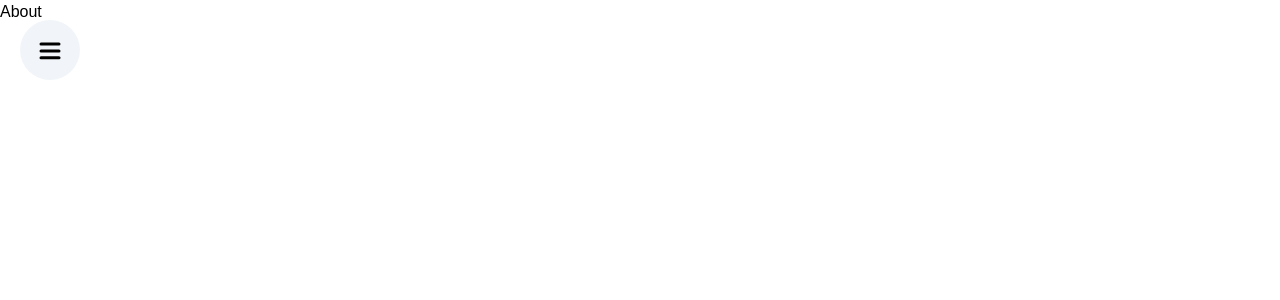
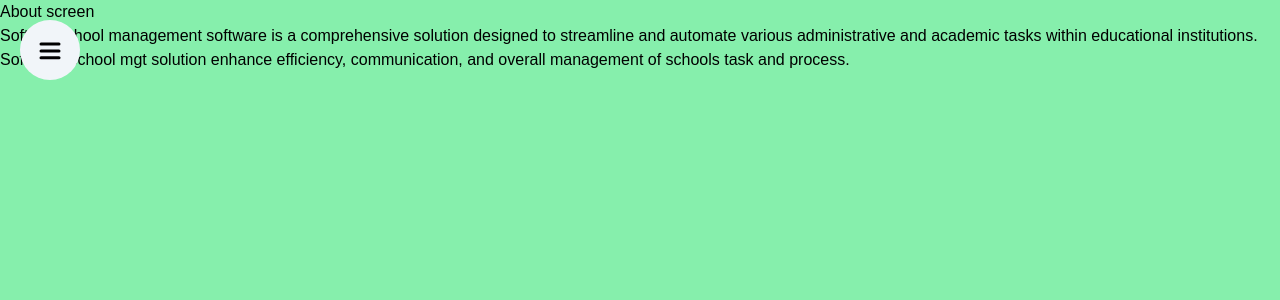
Before and after one commit to DavOlufuwa/softnet-tech, a React (Vite) app: page /about in a window 1280 px wide. Shown: the top 300 px of the page. Built offline with nearby package versions, Linux system fonts and the light colour scheme.

Commit message:
started on the animations

```diff
--- a/src/App.jsx
+++ b/src/App.jsx
@@ -5,8 +5,8 @@ import AnimatedPages from "./pages/AnimatedPages";
 import Sidebar from "./components/sidebar/Sidebar";
 
 function App() {
-
   return (
+    <div className="py-24 px-12 lg:px-48">
       <SnackbarProvider
         maxSnack={1}
         anchorOrigin={{ vertical: "top", horizontal: "center" }}
@@ -16,6 +16,7 @@ function App() {
           <AnimatedPages />
         </Router>
       </SnackbarProvider>
+    </div>
   );
 }
 
--- a/src/index.css
+++ b/src/index.css
@@ -12,7 +12,7 @@
     scroll-behavior: smooth;
   }
 
-  html {
+  html, body {
     font-family: "Roslindale Display Condensed", sans-serif;
   }
 
--- a/src/pages/About.jsx
+++ b/src/pages/About.jsx
@@ -1,8 +1,38 @@
-import transition from "../transition";
-
+import { motion as m } from "framer-motion";
 
 const About = () => {
-  return <div>About</div>;
+  return (
+    <>
+      <m.div
+        className="min-h-screen text-gray-900 absolute z-10 top-0 left-0 w-full h-full px:16 lg:px-48"
+        initial={{ y: "100%" }}
+        animate={{ y: "-100%" }}
+        transition={{ duration: 2 }}
+        exit={{ opacity: 0 }}
+      >
+        <img
+          className=""
+          src="https://images.pexels.com/photos/1906658/pexels-photo-1906658.jpeg?auto=compress&cs=tinysrgb&w=1260&h=750&dpr=1"
+        />
+      </m.div>
+      <m.div
+        className="bg-green-300 absolute h-full w-full z-3 top-0 left-0 bottom-0 right-0"
+        initial={{ opacity: 0 }}
+        animate={{ opacity: 1 }}
+        transition={{ delay: 1.25, duration: 1 }}
+        exit={{ y: "-100%", transition: { duration: 1.75 } }}
+      >
+        <h1>About screen</h1>
+        <p>
+          Softnet School management software is a comprehensive solution
+          designed to streamline and automate various administrative and
+          academic tasks within educational institutions. Softnet e-school mgt
+          solution enhance efficiency, communication, and overall management of
+          schools task and process.
+        </p>
+      </m.div>
+    </>
+  );
 };
 
-export default transition(About);
+export default About;
--- a/src/pages/Contact.jsx
+++ b/src/pages/Contact.jsx
@@ -1,7 +1,5 @@
-import transition from "../transition";
-
 const Contact = () => {
   return <div>Contact</div>;
 };
 
-export default transition(Contact);
+export default Contact;
--- a/src/pages/Features.jsx
+++ b/src/pages/Features.jsx
@@ -1,7 +1,5 @@
-import transition from "../transition";
-
 const Features = () => {
   return <div>Features</div>;
 };
 
-export default transition(Features);
+export default Features;
--- a/src/pages/HomeScreen.jsx
+++ b/src/pages/HomeScreen.jsx
@@ -1,27 +1,37 @@
-import { useEffect } from "react";
-import AOS from "aos";
-import "aos/dist/aos.css";
-import transition from "../transition.jsx";
 import { motion as m } from "framer-motion";
 
 const HomeScreen = () => {
   return (
+    <>
       <m.div
-      className="min-h-screen text-gray-900 absolute top-0 left-0 w-full h-full bg-orange-200 px:16 lg:px-48"
+        className="min-h-screen text-gray-900 absolute z-10 top-0 left-0 w-full h-full  px:16 lg:px-48"
+        initial={{ y: "100%" }}
+        animate={{ y: "-100%" }}
+        transition={{ duration: 2 }}
+        exit={{ opacity: 0 }}
+      >
+        <img
+          className="object-cover"
+          src="https://images.pexels.com/photos/1323550/pexels-photo-1323550.jpeg?auto=compress&cs=tinysrgb&w=1260&h=750&dpr=1"
+        />
+      </m.div>
+      <m.div
+        className="bg-red-400 absolute h-full  w-full z-3 top-0 left-0 bottom-0 right-0"
         initial={{ opacity: 0 }}
         animate={{ opacity: 1 }}
-      transition={{ duration: 2, ease: "easeOut" }}
-
+        transition={{ delay: 1.25, duration: 1 }}
+        exit={{ y: "-100%", transition: { duration: 1.75 } }}
       >
         <h1>Home screen</h1>
         <p>
-        Softnet School management software is a comprehensive solution designed
-        to streamline and automate various administrative and academic tasks
-        within educational institutions. Softnet e-school mgt solution enhance
-        efficiency, communication, and overall management of schools task and
-        process.
+          Softnet School management software is a comprehensive solution
+          designed to streamline and automate various administrative and
+          academic tasks within educational institutions. Softnet e-school mgt
+          solution enhance efficiency, communication, and overall management of
+          schools task and process.
         </p>
       </m.div>
+    </>
   );
 };
 
--- a/src/pages/Offerings.jsx
+++ b/src/pages/Offerings.jsx
@@ -1,7 +1,5 @@
-import transition from "../transition";
-
 const Offerings = () => {
   return <div>Offerings</div>;
 };
 
-export default transition(Offerings);
+export default Offerings;
```
Lines whose indentation alone changed are shown as unchanged.
